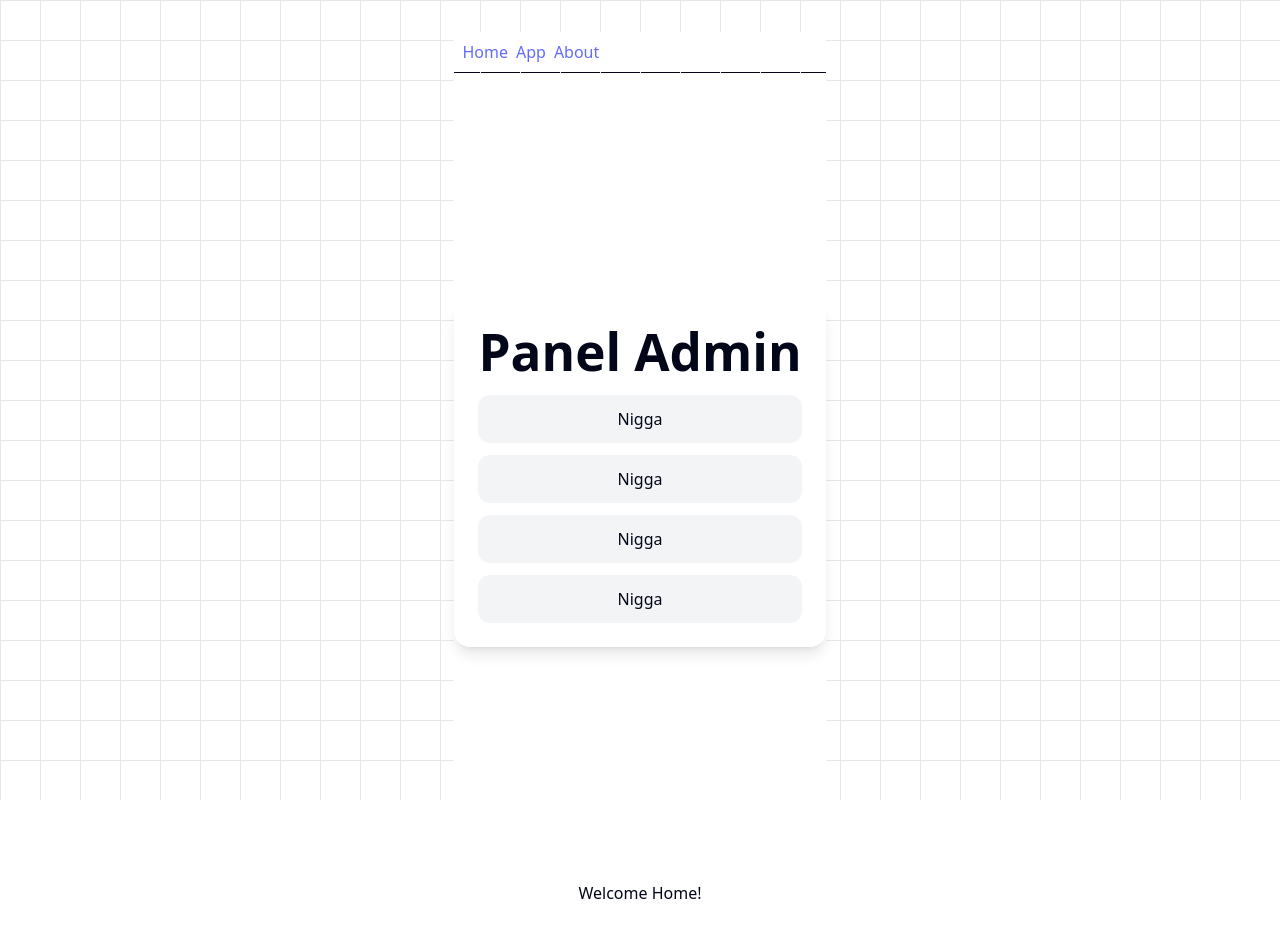
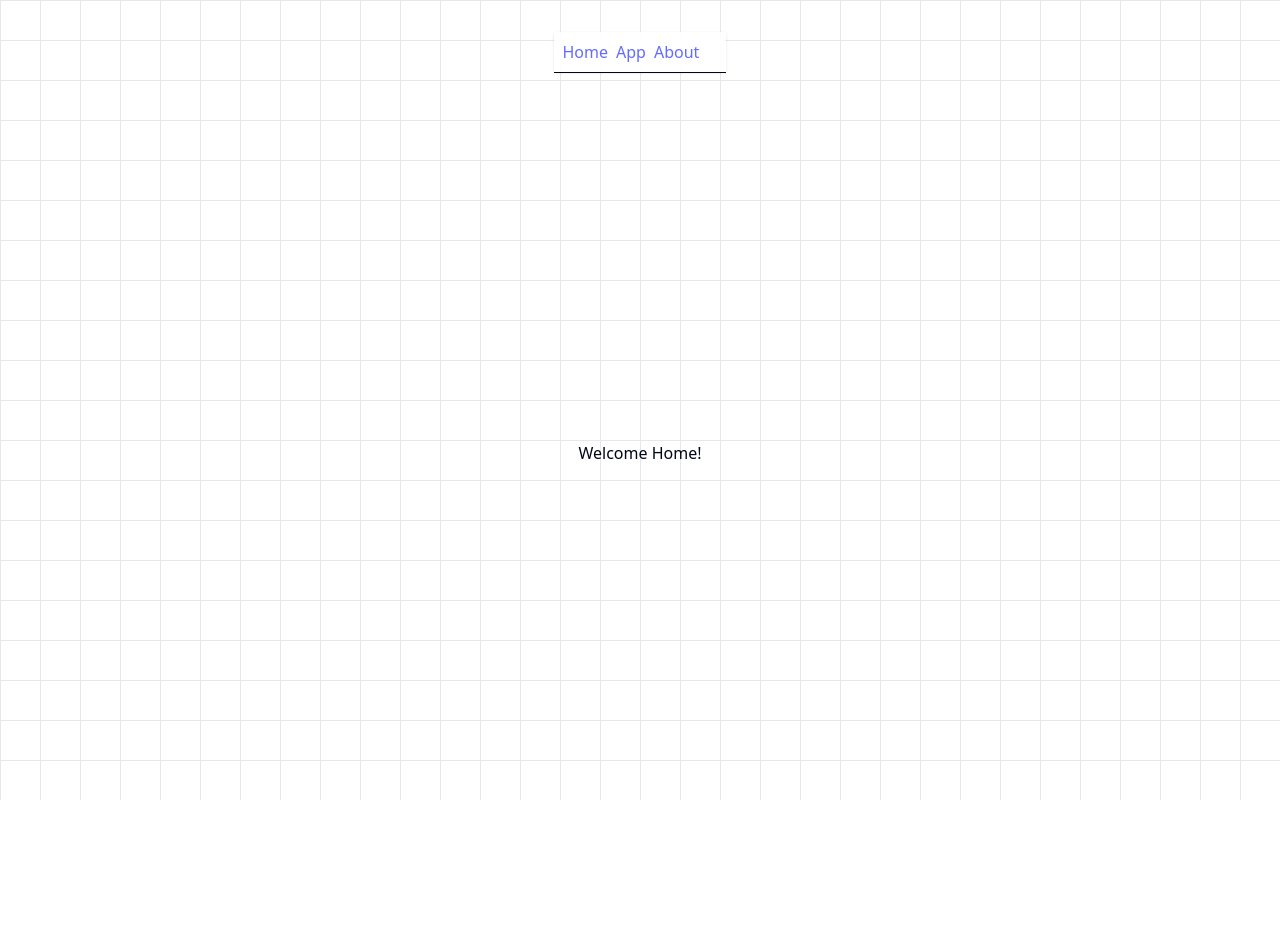
Before and after one commit to SortexGuy/hiring-group-react, a React (Vite) app: page / in a window 1280 px wide. Shown: the top 938 px of the page. After the commit the page ends 864 px from the top, so only its background shows below. Built offline with nearby package versions, Linux system fonts and the light colour scheme.

Commit message:
fix background in router layout

```diff
--- a/src/routes/__root.tsx
+++ b/src/routes/__root.tsx
@@ -4,9 +4,9 @@ import { TanStackRouterDevtools } from "@tanstack/react-router-devtools";
 export const Route = createRootRoute({
   component: () => (
     <>
-      {/* Fondo con grid */}
+      {/* Fondo con grid - Ahora abarca toda la página */}
       <div
-        className="absolute inset-0 "
+        className="fixed inset-0 z-0" // Usar fixed para que cubra toda la ventana y z-0 para que esté detrás
         style={{
           backgroundImage: `
             linear-gradient(to right, #e5e7eb 1px, transparent 1px),
@@ -15,7 +15,13 @@ export const Route = createRootRoute({
           backgroundSize: "40px 40px",
         }}
       />
-      <div className="p-2 flex gap-2 z-20 relative bg-white/80 backdrop-blur-sm">
+
+      {/* Contenedor principal para el layout y el contenido */}
+      <div className="relative z-10 min-h-screen flex flex-col">
+        {" "}
+        {/* z-10 para que esté por encima del fondo */}
+        {/* Barra de navegación */}
+        <div className="p-2 flex gap-2 bg-white/80 backdrop-blur-sm shadow-sm">
           <Link to="/" className="[&.active]:font-bold">
             Home
           </Link>{" "}
@@ -27,29 +33,14 @@ export const Route = createRootRoute({
           </Link>
         </div>
         <hr />
-
-      <div className="min-h-screen w-full bg-white relative flex items-center justify-center">
-        {/* Contenido */}
-        <div className="relative z-10 bg-white/80 backdrop-blur-sm rounded-2xl shadow-lg p-6">
-          <h1 className="text-2xl font-bold mb-4">Panel Admin</h1>
-          <ul className="space-y-3">
-            <li className="p-3 rounded-xl bg-gray-100 hover:bg-gray-200 cursor-pointer transition">
-              Nigga
-            </li>
-            <li className="p-3 rounded-xl bg-gray-100 hover:bg-gray-200 cursor-pointer transition">
-              Nigga
-            </li>
-            <li className="p-3 rounded-xl bg-gray-100 hover:bg-gray-200 cursor-pointer transition">
-              Nigga
-            </li>
-            <li className="p-3 rounded-xl bg-gray-100 hover:bg-gray-200 cursor-pointer transition">
-              Nigga
-            </li>
-          </ul>
+        {/* Contenido de la página - Esto es lo que Outlet renderizará */}
+        <div className="flex-grow flex items-center justify-center p-4">
+          {" "}
+          {/* flex-grow para que ocupe el espacio restante */}
+          <Outlet />
         </div>
       </div>
 
-      <Outlet />
       <TanStackRouterDevtools />
     </>
   ),
```
Lines whose indentation alone changed are shown as unchanged.
